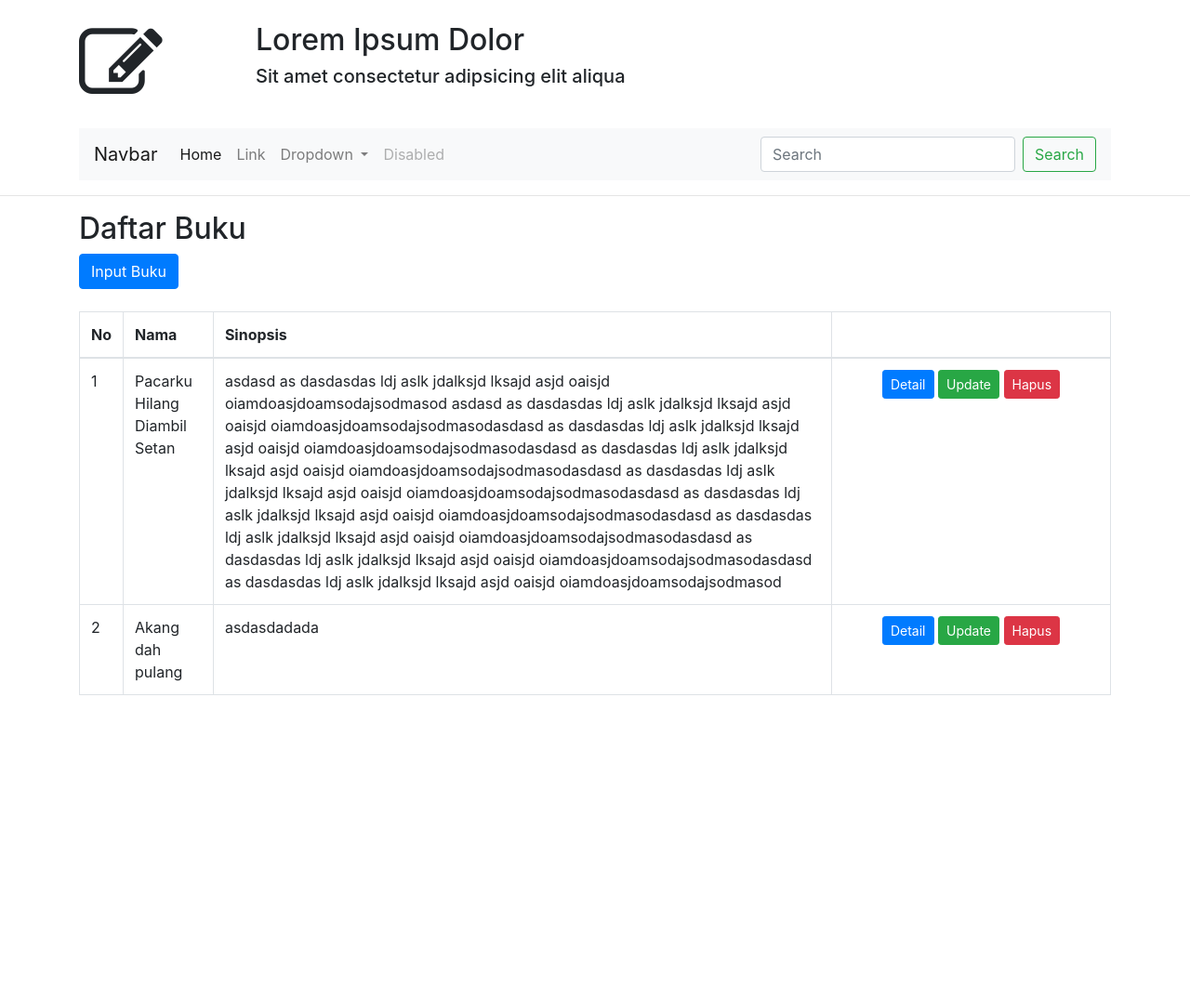
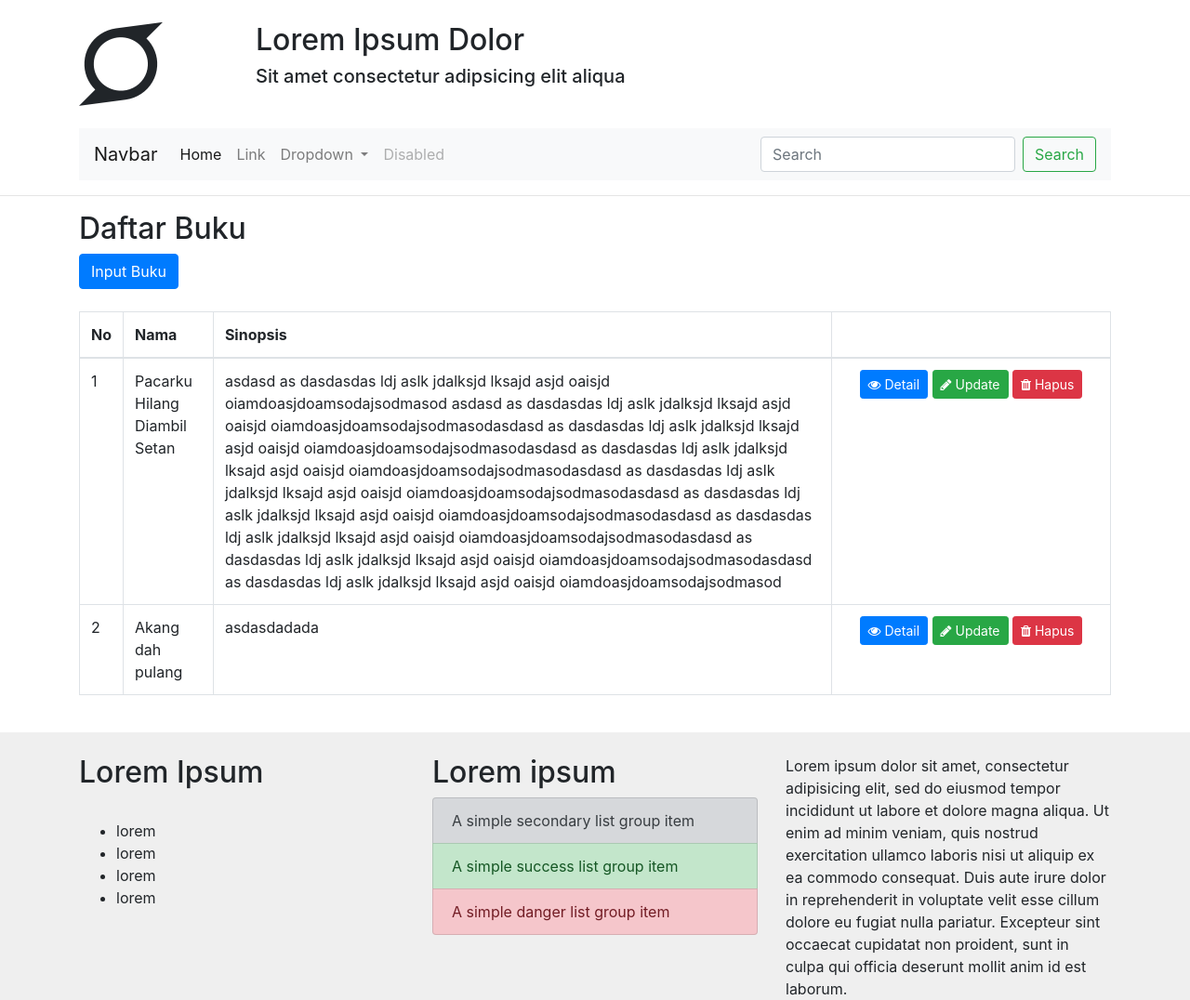
Before and after one commit to dadansatria/kelas-pdo, a PHP site: page / in a window 1280 px wide. Shown: the whole page at 93% size. Before the commit the page ends 748 px from the top, so only its background shows below. Run offline with PHP 8.4, Linux system fonts and the light colour scheme; data comes from the database, SQL or seed files in the repository.

Commit message:
templating user

```diff
--- a/footer.php
+++ b/footer.php
@@ -1,4 +1,42 @@
+<div>&nbsp;</div>
 
+</div>
+
+<div class="footer" style="background-color: #efefef">
+	<div>&nbsp;</div>
+	<div class="container">
+		<div class="row">
+			<div class="col-sm-4">
+				<h2>Lorem Ipsum</h2>
+				<div>&nbsp;</div>
+				<ul>
+					<li>lorem</li>
+					<li>lorem</li>
+					<li>lorem</li>
+					<li>lorem</li>
+				</ul>
+			</div>
+			<div class="col-sm-4">
+				<h2>Lorem ipsum</h2>
+				<ul class="list-group">
+
+				  <li class="list-group-item list-group-item-secondary">A simple secondary list group item</li>
+				  <li class="list-group-item list-group-item-success">A simple success list group item</li>
+				  <li class="list-group-item list-group-item-danger">A simple danger list group item</li>
+
+				</ul>
+			</div>
+			<div class="col-sm-4">
+				Lorem ipsum dolor sit amet, consectetur adipisicing elit, sed do eiusmod
+				tempor incididunt ut labore et dolore magna aliqua. Ut enim ad minim veniam,
+				quis nostrud exercitation ullamco laboris nisi ut aliquip ex ea commodo
+				consequat. Duis aute irure dolor in reprehenderit in voluptate velit esse
+				cillum dolore eu fugiat nulla pariatur. Excepteur sint occaecat cupidatat non
+				proident, sunt in culpa qui officia deserunt mollit anim id est laborum.
+			</div>
+		</div>
+	</div>
+</div>
 
 
 </body>
--- a/header.php
+++ b/header.php
@@ -12,7 +12,7 @@
 	<div>&nbsp;</div>
 	<div class="row">
 		<div class="col-sm-2">
-			<i style="font-size: 90px" class="fa fa-pencil-square-o"></i>
+			<i style="font-size: 90px" class="fa fa-superpowers"></i>
 		</div>
 		<div class="col-sm-9">
 			<h2>Lorem Ipsum Dolor</h2>
--- a/index.php
+++ b/index.php
@@ -34,9 +34,9 @@
 		<td><?php echo $data['nama']; ?></td>
 		<td><?php echo $data['sinopsis']; ?></td>
 		<td width="200px" style="text-align: center">
-			<a href="detail.php?id=<?php echo $data['id']; ?>" class="btn btn-primary btn-sm" >Detail</a>
-			<a href="update.php?id=<?php echo $data['id']; ?>" class="btn btn-success btn-sm" >Update</a>
-			<a href="hapus.php?id=<?php echo $data['id']; ?>" class="btn btn-danger btn-sm" >Hapus</a>
+			<a href="detail.php?id=<?php echo $data['id']; ?>" class="btn btn-primary btn-sm" ><i class="fa fa-eye"></i> Detail</a>
+			<a href="update.php?id=<?php echo $data['id']; ?>" class="btn btn-success btn-sm" ><i class="fa fa-pencil"></i> Update</a>
+			<a href="hapus.php?id=<?php echo $data['id']; ?>" class="btn btn-danger btn-sm" ><i class="fa fa-trash"></i> Hapus</a>
 		</td>
 	</tr>
 	<?php } ?>
```
